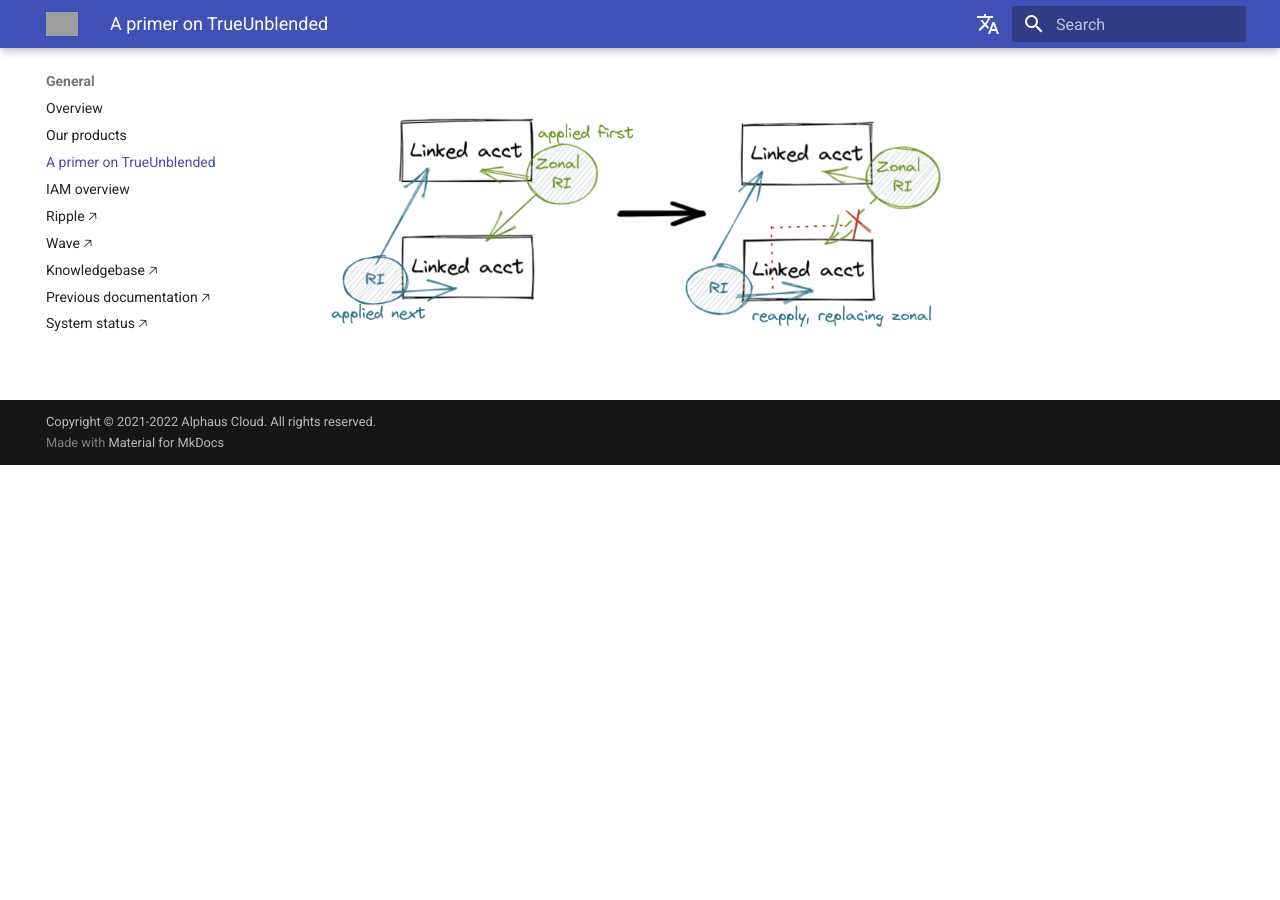
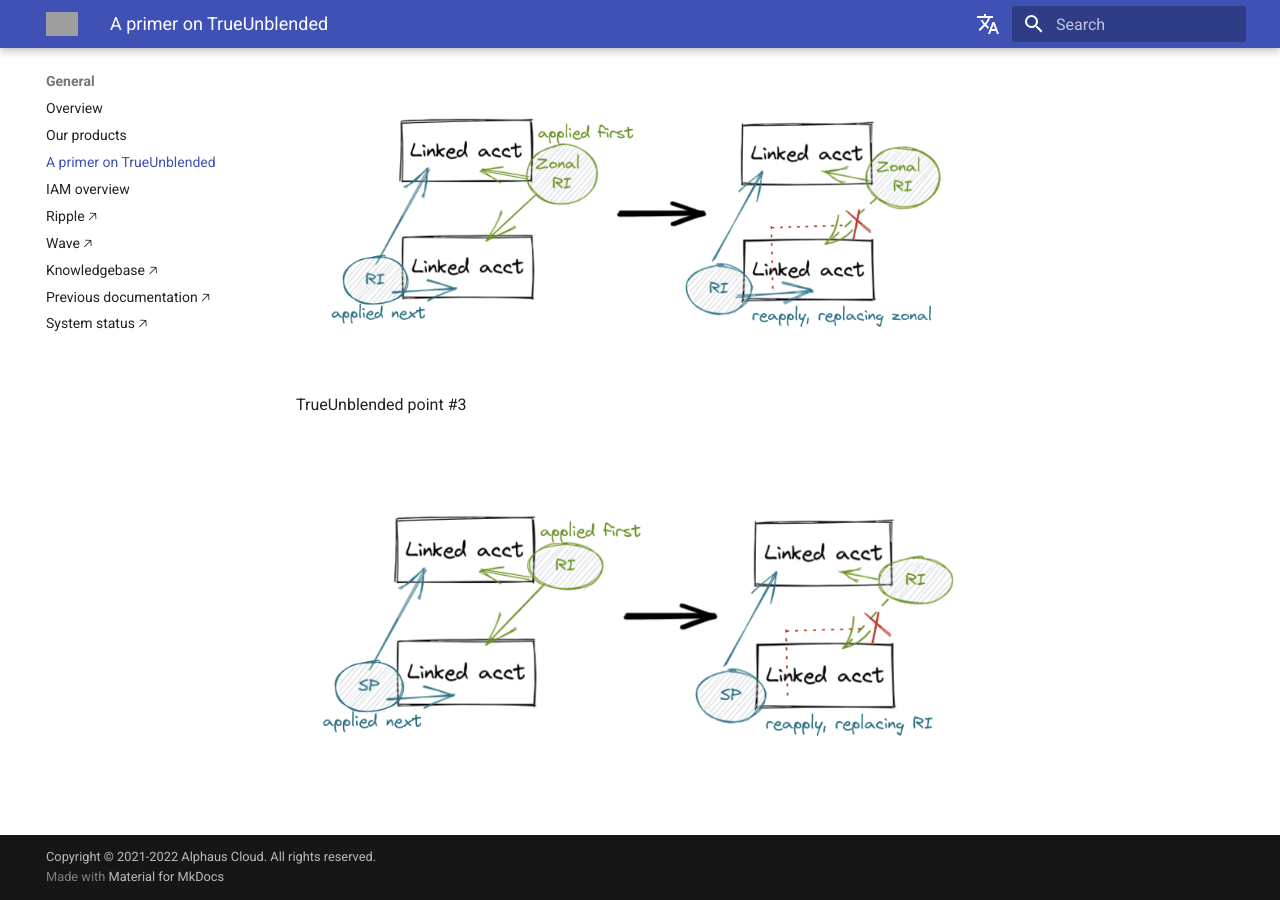
Before and after one commit to alphauslabs/tmpdocs, an MkDocs documentation site: the page built from docs/trueunblended.md, in a window 1280 px wide and 900 px high, scrolled down 1328 px. Built offline with MkDocs 1.6.1 and Material for MkDocs 9.7.7, drawn with Linux system fonts in a browser that asks for light colours; comment, search, counter and statistics services are not loaded; before the commit the page ends 1793 px from its top, so only the background shows below that; grey boxes are pictures that could not be loaded.

Commit message:
docs: trueunblended

```diff
--- a/docs/trueunblended.md
+++ b/docs/trueunblended.md
@@ -20,3 +20,9 @@
 <figure markdown>
   ![Point #2](./assets/trueunblended-02.png)
 </figure>
+
+TrueUnblended point #3
+
+<figure markdown>
+  ![Point #3](./assets/trueunblended-03.png)
+</figure>
```
Also changed, not shown: docs/assets/trueunblended-03.png (added).
